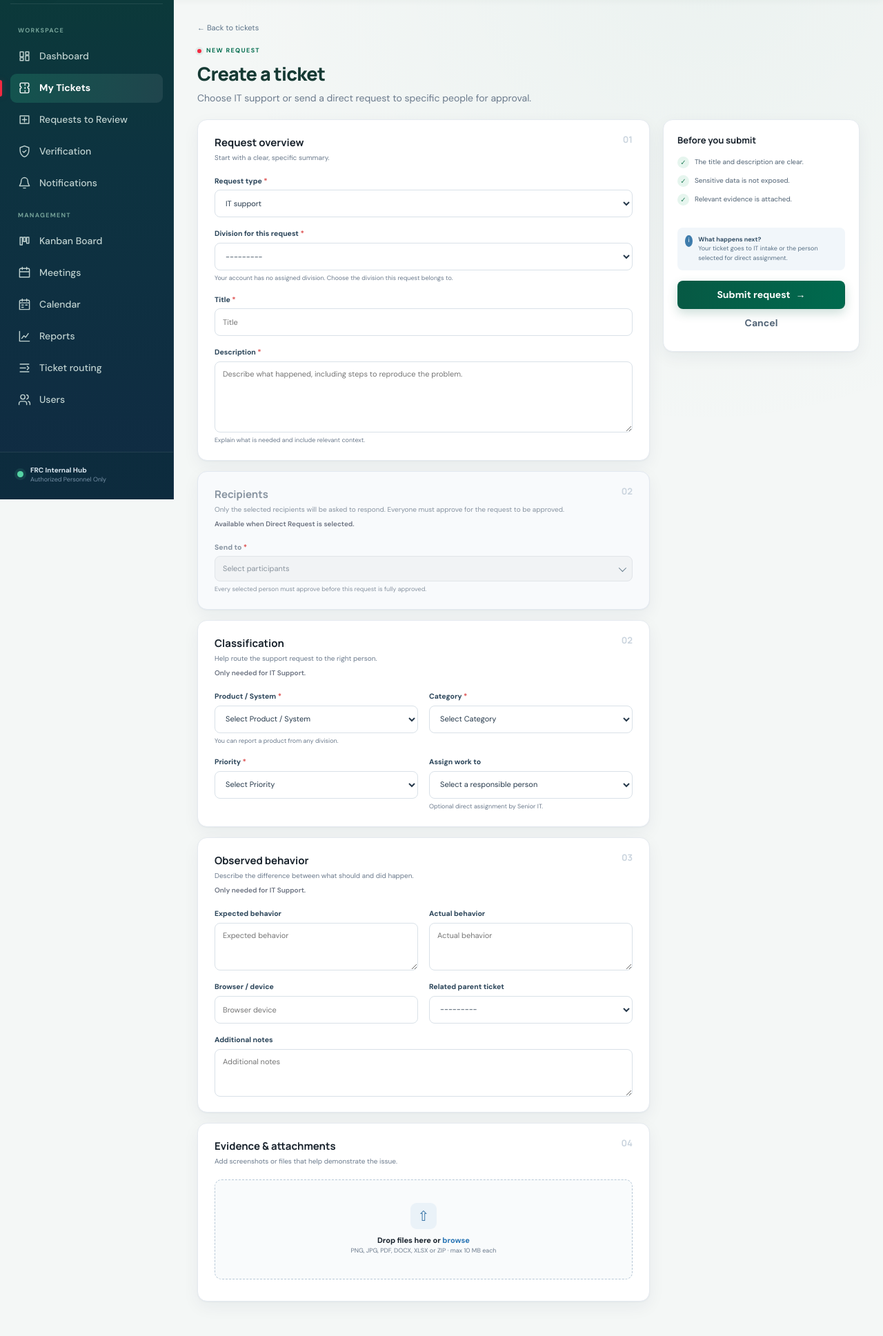
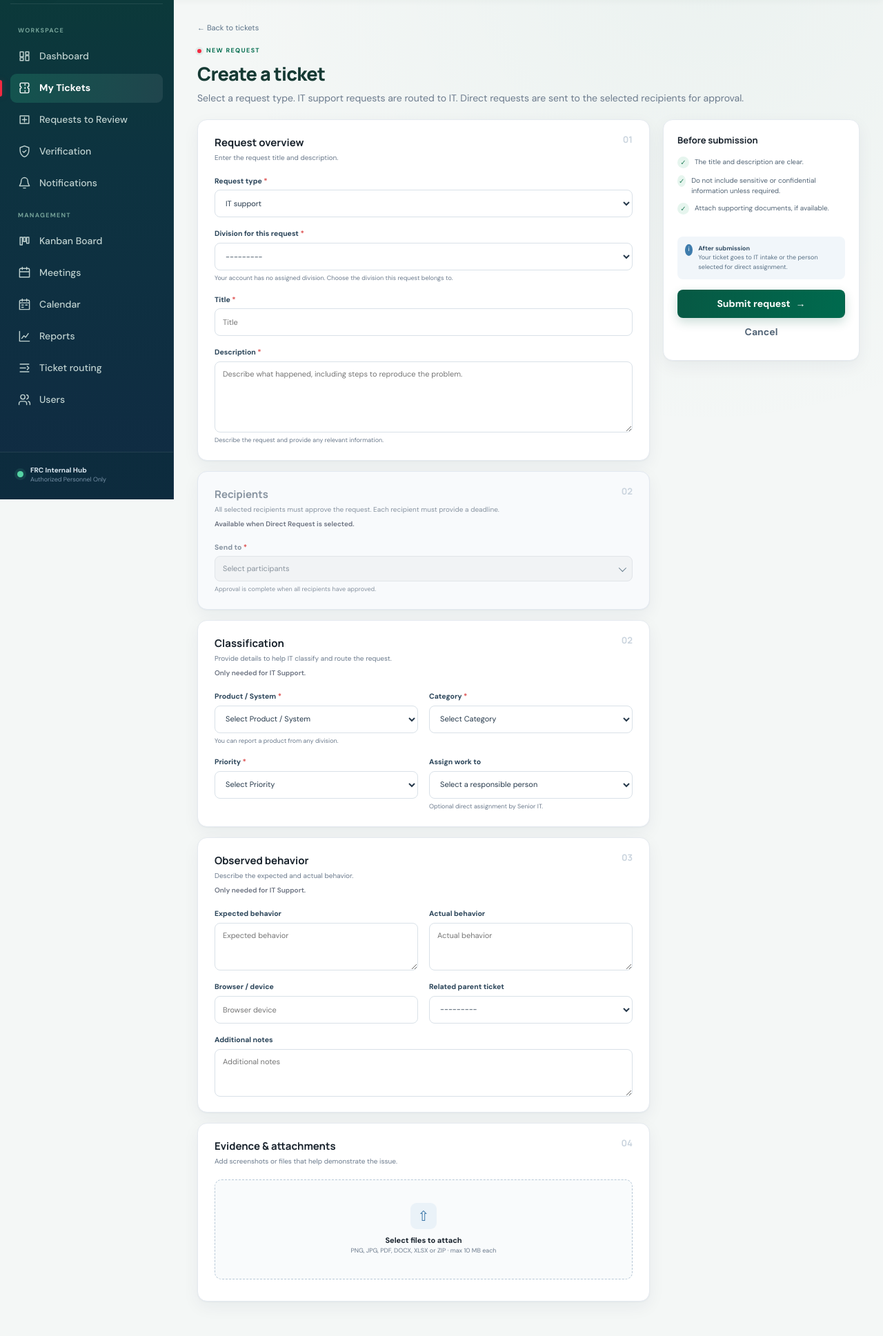
Before and after one commit to Polash-Islam/IssueBridge, a Django app: page /tickets/new/ in a window 1280 px wide. Shown: the part 76-2013 px from the top of the page at 69% size. Run offline with Django 5.2, Linux system fonts and the light colour scheme; the visitor is signed in with stand-in values (Sample User, id 1); data comes from the database, SQL or seed files in the repository; data that the repository does not hold is empty.

Commit message:
Fix: removed AI slop wordings

```diff
--- a/templates/accounts/account_approval_list.html
+++ b/templates/accounts/account_approval_list.html
@@ -1,3 +1,3 @@
 {% extends "base.html" %}
 {% block title %}Account approvals · IssueBridge{% endblock %}
-{% block content %}<div class="page-heading heading-actions"><div><span class="eyebrow">DIRECTOR ACTION REQUIRED</span><h1>Officer account approvals</h1><p>Approve verified officers before their 24-hour request window expires.</p></div><a class="btn btn-secondary" href="{% url 'user_list' %}">Back to users</a></div><section class="panel approval-list">{% for item in approvals %}<article><span class="avatar">{{ item.user.first_name|first }}{{ item.user.last_name|first }}</span><div><h2>{{ item.user.full_name }}</h2><p>{{ item.user.email }} · {{ item.user.designation|default:"Officer" }}</p><small>{{ item.division.name }} · Requested {{ item.requested_at|timesince }} ago</small></div><div class="approval-expiry"><span>EXPIRES</span><strong>{{ item.expires_at|timeuntil }}</strong></div><form method="post" action="{% url 'account_approve' item.pk %}">{% csrf_token %}<button class="btn btn-primary">Approve account</button></form></article>{% empty %}<div class="empty-state"><span>✓</span><h3>No pending approvals</h3><p>New Officer registration requests for your division will appear here.</p></div>{% endfor %}</section>{% endblock %}
+{% block content %}<div class="page-heading heading-actions"><div><span class="eyebrow">DIRECTOR ACTION REQUIRED</span><h1>Officer account approvals</h1><p>Review Officer account requests within 24 hours of submission.</p></div><a class="btn btn-secondary" href="{% url 'user_list' %}">Back to users</a></div><section class="panel approval-list">{% for item in approvals %}<article><span class="avatar">{{ item.user.first_name|first }}{{ item.user.last_name|first }}</span><div><h2>{{ item.user.full_name }}</h2><p>{{ item.user.email }} · {{ item.user.designation|default:"Officer" }}</p><small>{{ item.division.name }} · Requested {{ item.requested_at|timesince }} ago</small></div><div class="approval-expiry"><span>EXPIRES</span><strong>{{ item.expires_at|timeuntil }}</strong></div><form method="post" action="{% url 'account_approve' item.pk %}">{% csrf_token %}<button class="btn btn-primary">Approve account</button></form></article>{% empty %}<div class="empty-state"><span>✓</span><h3>No pending approvals</h3><p>There are no pending Officer account requests for your division.</p></div>{% endfor %}</section>{% endblock %}
--- a/templates/accounts/user_form.html
+++ b/templates/accounts/user_form.html
@@ -2,7 +2,7 @@
 {% block title %}Add user · IssueBridge{% endblock %}
 {% block content %}
 <div class="back-link"><a href="{% url 'user_list' %}">← Back to users</a></div>
-<div class="page-heading compact-heading"><span class="eyebrow">ACCESS MANAGEMENT</span><h1>Add a user</h1><p>Create an account inside your authorized organizational scope.</p></div>
+<div class="page-heading compact-heading"><span class="eyebrow">ACCESS MANAGEMENT</span><h1>Add a user</h1><p>Create a user account.</p></div>
 <form method="post" enctype="multipart/form-data" class="panel simple-form">{% csrf_token %}
   {% if form.non_field_errors %}<div class="alert alert-error">{{ form.non_field_errors }}</div>{% endif %}
   <div class="form-grid two">{% for field in form %}<div class="field {% if field.name == 'password1' or field.name == 'password2' %}password-field{% endif %}"><label for="{{ field.id_for_label }}">{{ field.label }}{% if field.field.required %} <b>*</b>{% endif %}</label>{{ field }}{{ field.errors }}{% if field.help_text %}<small>{{ field.help_text|safe }}</small>{% endif %}</div>{% endfor %}</div>
--- a/templates/communications/meeting_list.html
+++ b/templates/communications/meeting_list.html
@@ -1,7 +1,7 @@
 {% extends "base.html" %}
 {% block title %}Meetings · IssueBridge{% endblock %}
 {% block content %}
-<div class="page-heading heading-actions compact-heading"><div><span class="eyebrow">COLLABORATION</span><h1>Schedule & Briefings</h1><p>Coordinate team discussions, project syncs, and dedicated reviews across council departments.</p></div><a class="btn btn-primary" href="{% url 'meeting_create' %}"><span class="btn-plus">+</span> Request meeting</a></div>
+<div class="page-heading heading-actions compact-heading"><div><span class="eyebrow">COLLABORATION</span><h1>Meetings</h1><p>Coordinate team discussions, project syncs, and dedicated reviews across council departments.</p></div><a class="btn btn-primary" href="{% url 'meeting_create' %}"><span class="btn-plus">+</span> Request meeting</a></div>
 <div class="scope-tabs"><a href="?scope=upcoming" class="{% if scope == 'upcoming' %}active{% endif %}">Upcoming</a><a href="?scope=mine" class="{% if scope == 'mine' %}active{% endif %}">My meetings</a><a href="?scope=all" class="{% if scope == 'all' %}active{% endif %}">All Scheduled</a><a href="?scope=past" class="{% if scope == 'past' %}active{% endif %}">History</a></div>
 <section class="panel flush-panel"><form class="filter-bar" method="get"><input type="hidden" name="scope" value="{{ scope }}"><div class="filter-search"><svg viewBox="0 0 24 24"><circle cx="11" cy="11" r="7"/><path d="m20 20-4-4"/></svg><input name="q" value="{{ q }}" placeholder="Search meetings or reasons…"></div><select name="status"><option value="">All statuses</option>{% for value,label in status_choices %}<option value="{{ value }}" {% if selected_status == value %}selected{% endif %}>{{ label }}</option>{% endfor %}</select><button class="btn btn-secondary">Apply filters</button></form>
 <div class="meeting-list">{% for meeting in meetings %}<a href="{% url 'meeting_detail' meeting.reference %}" class="meeting-row meeting-row-{{ meeting.status|lower }}"><div class="meeting-date"><strong>{{ meeting.scheduled_start|date:"d" }}</strong><span>{{ meeting.scheduled_start|date:"M"|upper }}</span><small>{{ meeting.scheduled_start|date:"D" }}</small></div><div class="meeting-copy"><div><span class="meeting-type">{{ meeting.meeting_type.name }}</span><span class="meeting-status status-{{ meeting.status|lower }}">{{ meeting.get_status_display }}</span></div><h3>{{ meeting.title }}</h3><p>{{ meeting.reason }}</p><div class="meeting-minor"><span>◷ {{ meeting.scheduled_start|date:"g:i A" }}–{{ meeting.scheduled_end|date:"g:i A" }}</span><span>◎ {{ meeting.participant_records.count }} participants</span>{% if meeting.ticket %}<span>⌁ {{ meeting.ticket.ticket_number }}</span>{% endif %}</div></div><div class="meeting-organizer"><span class="avatar">{{ meeting.organizer.first_name|first }}{{ meeting.organizer.last_name|first }}</span><span><small>ORGANIZED BY</small><strong>{{ meeting.organizer.full_name }}</strong></span><b>→</b></div></a>{% empty %}<div class="empty-state"><span>◇</span><h3>No meetings found</h3><p>Request a meeting when a ticket needs a live discussion.</p><a class="btn btn-primary" href="{% url 'meeting_create' %}">Request meeting</a></div>{% endfor %}</div></section>
--- a/templates/communications/notification_list.html
+++ b/templates/communications/notification_list.html
@@ -4,7 +4,7 @@
 {% block extra_css %}<link rel="stylesheet" href="{% static 'css/notifications.css' %}">{% endblock %}
 {% block content %}
 <div class="page-heading heading-actions compact-heading">
-  <div><span class="eyebrow">YOUR UPDATES</span><h1>Notifications</h1><p>Monitor administrative workflows including ticket assignments, updates, formal verifications and pending actions.</p></div>
+  <div><h1>Notifications</h1><p>Monitor administrative workflows including ticket assignments, updates, formal verifications and pending actions.</p></div>
   {% if unread_notification_count %}<form method="post" action="{% url 'notifications_read_all' %}">{% csrf_token %}<button class="btn btn-secondary">✓ Mark all as read</button></form>{% endif %}
 </div>
 <div class="scope-tabs">
@@ -29,7 +29,7 @@
     {% if not item.is_read %}<i></i>{% endif %}<b>→</b>
   </a>
   {% empty %}
-  <div class="empty-state"><span>✓</span><h3>No notifications found</h3><p>{% if filter_form.errors %}Please correct the date filters above.{% else %}Try changing the filters. New work and collaboration updates will appear here.{% endif %}</p></div>
+  <div class="empty-state"><span>✓</span><h3>No notifications to displayd</h3><p>{% if filter_form.errors %}Please correct the date filters above.{% else %}Try changing the filters. New work and collaboration updates will appear here.{% endif %}</p></div>
   {% endfor %}
   {% if page_obj.paginator.count %}
   <nav class="notification-pagination" aria-label="Notification pages">
--- a/templates/registration/login.html
+++ b/templates/registration/login.html
@@ -17,13 +17,13 @@
         {% csrf_token %}
         <span class="auth-kicker">OFFICIAL INTERNAL PORTAL</span>
         <h1>Welcome to <em>IssueBridge, FRC</em></h1>
-        <p class="auth-lead">The Financial Reporting Council’s secure platform for issues, assignments, approvals, and accountable resolution.</p>
+        <p class="auth-lead">The Financial Reporting Council’s internal portal for service requests, assignments, and approvals.</p>
         <div class="access-context"><span>Authorized personnel only</span><span>Role-based access</span></div>
         {% if form.errors %}<div class="alert alert-error"><span>The email or password is incorrect, or the account is awaiting Director approval.</span></div>{% endif %}
         <div class="auth-field"><label for="id_username">Official email</label><div><svg viewBox="0 0 24 24"><path d="M4 5h16v14H4zM4 7l8 6 8-6"/></svg><input type="text" name="username" autofocus autocomplete="username" required id="id_username" placeholder="name@frc.gov.bd"></div></div>
-        <div class="auth-field"><div class="auth-label-row"><label for="id_password">Password</label><span>Protected credential</span></div><div><svg viewBox="0 0 24 24"><rect x="4" y="10" width="16" height="11" rx="2"/><path d="M8 10V7a4 4 0 0 1 8 0v3"/></svg><input type="password" name="password" autocomplete="current-password" required id="id_password" placeholder="Enter your password"><button type="button" class="password-toggle" aria-label="Show password">Show</button></div></div>
+        <div class="auth-field"><div class="auth-label-row"><label for="id_password">Password</label></div><div><svg viewBox="0 0 24 24"><rect x="4" y="10" width="16" height="11" rx="2"/><path d="M8 10V7a4 4 0 0 1 8 0v3"/></svg><input type="password" name="password" autocomplete="current-password" required id="id_password" placeholder="Enter your password"><button type="button" class="password-toggle" aria-label="Show password">Show</button></div></div>
         {% if next %}<input type="hidden" name="next" value="{{ next }}">{% endif %}
-        <button class="auth-submit" type="submit"><span>Enter secure workspace</span><i>→</i></button>
+        <button class="auth-submit" type="submit"><span>Sign in</span><i>→</i></button>
         <div class="auth-register"><span>New FRC Officer?</span><a href="{% url 'register' %}">Request an account <b>→</b></a></div>
         <div class="auth-support"><svg viewBox="0 0 24 24"><path d="M12 22c5-2 8-6 8-12V5l-8-3-8 3v5c0 6 3 10 8 12Z"/><path d="m9 12 2 2 4-4"/></svg><span>Access is role-controlled, logged, and protected by FRC information-security policies.</span></div>
       </form>
--- a/templates/tickets/kanban.html
+++ b/templates/tickets/kanban.html
@@ -2,7 +2,7 @@
 {% load static %}
 {% block title %}Kanban Board · IssueBridge{% endblock %}
 {% block content %}
-<div class="page-heading heading-actions compact-heading"><div><span class="eyebrow">OPERATIOS TRAIL</span><h1>Service Tracker</h1><p>Oversee the lifecycle of service requests and issues from initial submission to final verification.</p></div><a class="btn btn-primary" href="{% url 'ticket_create' %}"><span class="btn-plus">+</span> Create ticket</a></div>
+<div class="page-heading heading-actions compact-heading"><div><span class="eyebrow">TICKET WORKFLOW</span><h1>Service Tracker</h1><p>Oversee the lifecycle of service requests and issues from initial submission to final verification.</p></div><a class="btn btn-primary" href="{% url 'ticket_create' %}"><span class="btn-plus">+</span> Create ticket</a></div>
 <form class="kanban-toolbar" method="get"><div class="filter-search"><svg viewBox="0 0 24 24"><circle cx="11" cy="11" r="7"/><path d="m20 20-4-4"/></svg><input name="q" value="{{ q }}" placeholder="Search this board…"></div><select name="division"><option value="">All divisions</option>{% for item in divisions %}<option value="{{ item.code }}" {% if selected_division == item.code %}selected{% endif %}>{{ item.code }}</option>{% endfor %}</select><select name="priority"><option value="">All priorities</option>{% for item in priorities %}<option value="{{ item.code }}" {% if selected_priority == item.code %}selected{% endif %}>{{ item.name }}</option>{% endfor %}</select><button class="btn btn-secondary">Apply</button><span class="board-guide"><i>↔</i> Drag cards where permitted</span></form>
 <form class="csrf-provider">{% csrf_token %}</form>
 <div class="kanban-scroll"><div class="kanban-board" data-move-url="{% url 'kanban_move' %}">
--- a/templates/tickets/ticket_form.html
+++ b/templates/tickets/ticket_form.html
@@ -2,26 +2,26 @@
 {% block title %}Create ticket · IssueBridge{% endblock %}
 {% block content %}
 <div class="back-link"><a href="{% url 'ticket_list' %}">← Back to tickets</a></div>
-<div class="page-heading compact-heading"><span class="eyebrow">NEW REQUEST</span><h1>Create a ticket</h1><p>Choose IT support or send a direct request to specific people for approval.</p></div>
+<div class="page-heading compact-heading"><span class="eyebrow">NEW REQUEST</span><h1>Create a ticket</h1><p>Select a request type. IT support requests are routed to IT. Direct requests are sent to the selected recipients for approval.</p></div>
 <form method="post" enctype="multipart/form-data" class="create-layout" id="ticketForm">{% csrf_token %}
   <div class="form-main">
     {% if form.non_field_errors %}<div class="alert alert-error">{{ form.non_field_errors }}</div>{% endif %}
-    <section class="panel form-section"><div class="section-number">01</div><div class="section-title"><h2>Request overview</h2><p>Start with a clear, specific summary.</p></div>
-      <div class="form-grid full"><div class="field"><label for="{{ form.request_type.id_for_label }}">Request type <b>*</b></label>{{ form.request_type }}{{ form.request_type.errors }}</div>{% if form.requesting_division %}<div class="field"><label for="{{ form.requesting_division.id_for_label }}">Division for this request <b>*</b></label>{{ form.requesting_division }}{{ form.requesting_division.errors }}<small>Your account has no assigned division. Choose the division this request belongs to.</small></div>{% endif %}<div class="field"><label for="{{ form.title.id_for_label }}">Title <b>*</b></label>{{ form.title }}{{ form.title.errors }}</div><div class="field"><label for="{{ form.description.id_for_label }}">Description <b>*</b></label>{{ form.description }}{{ form.description.errors }}<small>Explain what is needed and include relevant context.</small></div></div>
+    <section class="panel form-section"><div class="section-number">01</div><div class="section-title"><h2>Request overview</h2><p>Enter the request title and description.</p></div>
+      <div class="form-grid full"><div class="field"><label for="{{ form.request_type.id_for_label }}">Request type <b>*</b></label>{{ form.request_type }}{{ form.request_type.errors }}</div>{% if form.requesting_division %}<div class="field"><label for="{{ form.requesting_division.id_for_label }}">Division for this request <b>*</b></label>{{ form.requesting_division }}{{ form.requesting_division.errors }}<small>Your account has no assigned division. Choose the division this request belongs to.</small></div>{% endif %}<div class="field"><label for="{{ form.title.id_for_label }}">Title <b>*</b></label>{{ form.title }}{{ form.title.errors }}</div><div class="field"><label for="{{ form.description.id_for_label }}">Description <b>*</b></label>{{ form.description }}{{ form.description.errors }}<small>Describe the request and provide any relevant information.</small></div></div>
     </section>
-    <section class="panel form-section request-mode-section{% if form.request_type.value != 'DIRECT' %} request-mode-disabled{% endif %}" data-request-mode="DIRECT"{% if form.request_type.value != 'DIRECT' %} inert{% endif %}><div class="section-number">02</div><div class="section-title"><h2>Recipients</h2><p>Only the selected recipients will be asked to respond. Everyone must approve for the request to be approved.</p><small class="request-mode-hint"{% if form.request_type.value == 'DIRECT' %} hidden{% endif %}>Available when Direct Request is selected.</small></div>
+    <section class="panel form-section request-mode-section{% if form.request_type.value != 'DIRECT' %} request-mode-disabled{% endif %}" data-request-mode="DIRECT"{% if form.request_type.value != 'DIRECT' %} inert{% endif %}><div class="section-number">02</div><div class="section-title"><h2>Recipients</h2><p>All selected recipients must approve the request. Each recipient must provide a deadline.</p><small class="request-mode-hint"{% if form.request_type.value == 'DIRECT' %} hidden{% endif %}>Available when Direct Request is selected.</small></div>
       <div class="field"><label for="{{ form.recipients.id_for_label }}">Send to <b>*</b></label>{{ form.recipients }}{{ form.recipients.errors }}<small>{{ form.recipients.help_text }}</small></div>
     </section>
-    <section class="panel form-section request-mode-section{% if form.request_type.value == 'DIRECT' %} request-mode-disabled{% endif %}" data-request-mode="IT"{% if form.request_type.value == 'DIRECT' %} inert{% endif %}><div class="section-number">02</div><div class="section-title"><h2>Classification</h2><p>Help route the support request to the right person.</p><small class="request-mode-hint"{% if form.request_type.value != 'DIRECT' %} hidden{% endif %}>Only needed for IT Support.</small></div>
+    <section class="panel form-section request-mode-section{% if form.request_type.value == 'DIRECT' %} request-mode-disabled{% endif %}" data-request-mode="IT"{% if form.request_type.value == 'DIRECT' %} inert{% endif %}><div class="section-number">02</div><div class="section-title"><h2>Classification</h2><p>Provide details to help IT classify and route the request.</p><small class="request-mode-hint"{% if form.request_type.value != 'DIRECT' %} hidden{% endif %}>Only needed for IT Support.</small></div>
       <div class="form-grid two"><div class="field"><label for="{{ form.product.id_for_label }}">Product / System <b>*</b></label>{{ form.product }}{{ form.product.errors }}<small>You can report a product from any division.</small></div><div class="field"><label for="{{ form.category.id_for_label }}">Category <b>*</b></label>{{ form.category }}{{ form.category.errors }}</div><div class="field"><label for="{{ form.priority.id_for_label }}">Priority <b>*</b></label>{{ form.priority }}{{ form.priority.errors }}</div>{% if form.assign_to %}<div class="field"><label for="{{ form.assign_to.id_for_label }}">Assign work to</label>{{ form.assign_to }}{{ form.assign_to.errors }}<small>Optional direct assignment by Senior IT.</small></div>{% endif %}</div>
     </section>
-    <section class="panel form-section request-mode-section{% if form.request_type.value == 'DIRECT' %} request-mode-disabled{% endif %}" data-request-mode="IT"{% if form.request_type.value == 'DIRECT' %} inert{% endif %}><div class="section-number">03</div><div class="section-title"><h2>Observed behavior</h2><p>Describe the difference between what should and did happen.</p><small class="request-mode-hint"{% if form.request_type.value != 'DIRECT' %} hidden{% endif %}>Only needed for IT Support.</small></div>
+    <section class="panel form-section request-mode-section{% if form.request_type.value == 'DIRECT' %} request-mode-disabled{% endif %}" data-request-mode="IT"{% if form.request_type.value == 'DIRECT' %} inert{% endif %}><div class="section-number">03</div><div class="section-title"><h2>Observed behavior</h2><p>Describe the expected and actual behavior.</p><small class="request-mode-hint"{% if form.request_type.value != 'DIRECT' %} hidden{% endif %}>Only needed for IT Support.</small></div>
       <div class="form-grid two"><div class="field"><label>Expected behavior</label>{{ form.expected_behavior }}{{ form.expected_behavior.errors }}</div><div class="field"><label>Actual behavior</label>{{ form.actual_behavior }}{{ form.actual_behavior.errors }}</div><div class="field"><label>Browser / device</label>{{ form.browser_device }}{{ form.browser_device.errors }}</div><div class="field"><label>Related parent ticket</label>{{ form.parent }}{{ form.parent.errors }}</div><div class="field span-two"><label>Additional notes</label>{{ form.additional_notes }}{{ form.additional_notes.errors }}</div></div>
     </section>
     <section class="panel form-section"><div class="section-number">04</div><div class="section-title"><h2>Evidence & attachments</h2><p>Add screenshots or files that help demonstrate the issue.</p></div>
-      <div class="upload-zone" id="uploadZone"><div class="upload-icon">⇧</div><strong>Drop files here or <span>browse</span></strong><small>PNG, JPG, PDF, DOCX, XLSX or ZIP · max 10 MB each</small>{{ form.attachments }}{{ form.attachments.errors }}</div><div class="file-preview" id="filePreview"></div>
+      <div class="upload-zone" id="uploadZone"><div class="upload-icon">⇧</div><strong>Select files to attach</strong><small>PNG, JPG, PDF, DOCX, XLSX or ZIP · max 10 MB each</small>{{ form.attachments }}{{ form.attachments.errors }}</div><div class="file-preview" id="filePreview"></div>
     </section>
   </div>
-  <aside class="form-aside"><div class="panel sticky-card"><h3>Before you submit</h3><ul class="check-list"><li><i>✓</i>The title and description are clear.</li><li><i>✓</i>Sensitive data is not exposed.</li><li><i>✓</i>Relevant evidence is attached.</li></ul><div class="intake-note"><span>i</span><div><p data-request-mode="IT"{% if form.request_type.value == 'DIRECT' %} hidden{% endif %}><strong>What happens next?</strong>Your ticket goes to IT intake or the person selected for direct assignment.</p><p data-request-mode="DIRECT"{% if form.request_type.value != 'DIRECT' %} hidden{% endif %}><strong>What happens next?</strong>Your selected recipients will be notified directly. IT intake is not involved.</p></div></div><button class="btn btn-primary btn-block" type="submit">Submit request <span>→</span></button><a href="{% url 'ticket_list' %}" class="btn btn-ghost btn-block">Cancel</a></div></aside>
+  <aside class="form-aside"><div class="panel sticky-card"><h3>Before submission</h3><ul class="check-list"><li><i>✓</i>The title and description are clear.</li><li><i>✓</i>Do not include sensitive or confidential information unless required.</li><li><i>✓</i>Attach supporting documents, if available.</li></ul><div class="intake-note"><span>i</span><div><p data-request-mode="IT"{% if form.request_type.value == 'DIRECT' %} hidden{% endif %}><strong>After submission</strong>Your ticket goes to IT intake or the person selected for direct assignment.</p><p data-request-mode="DIRECT"{% if form.request_type.value != 'DIRECT' %} hidden{% endif %}><strong>After submission</strong>Your selected recipients will be notified directly. IT intake is not involved.</p></div></div><button class="btn btn-primary btn-block" type="submit">Submit request <span>→</span></button><a href="{% url 'ticket_list' %}" class="btn btn-ghost btn-block">Cancel</a></div></aside>
 </form>
 {% endblock %}
--- a/tickets/forms.py
+++ b/tickets/forms.py
@@ -65,7 +65,7 @@ class TicketCreateForm(forms.ModelForm):
     recipients = RequesterMultipleChoiceField(
         queryset=User.objects.none(), required=False,
         widget=forms.SelectMultiple(attrs={"size": 6}),
-        help_text="Every selected person must approve before this request is fully approved.",
+        help_text="Approval is complete when all recipients have approved.",
     )
     attachments = MultipleFileField(required=False, help_text="PNG, JPG, PDF, Office, or ZIP. Maximum 10 MB each.")
 
```
Also changed, not shown: templates/communications/meeting_form.html (+2 -2 lines), templates/dashboard/dashboard.html (+6 -6 lines), templates/dashboard/reports.html (+4 -4 lines), templates/tickets/ticket_list.html (+1 -1 lines).
